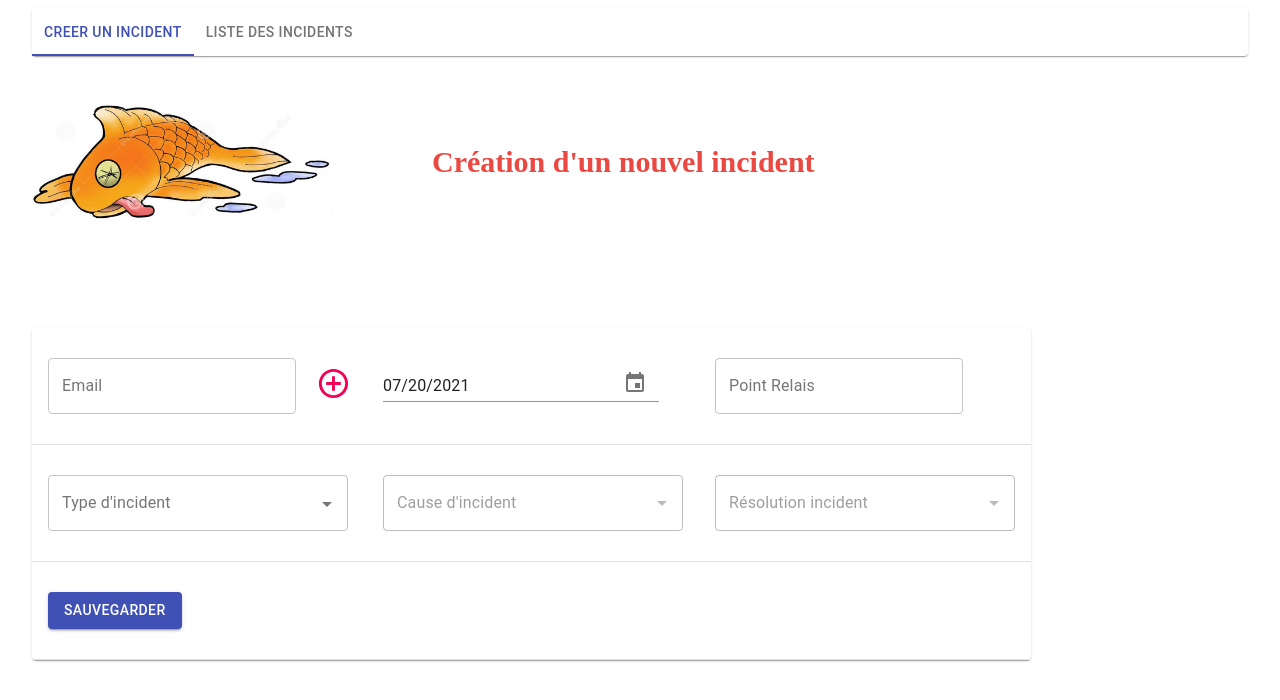
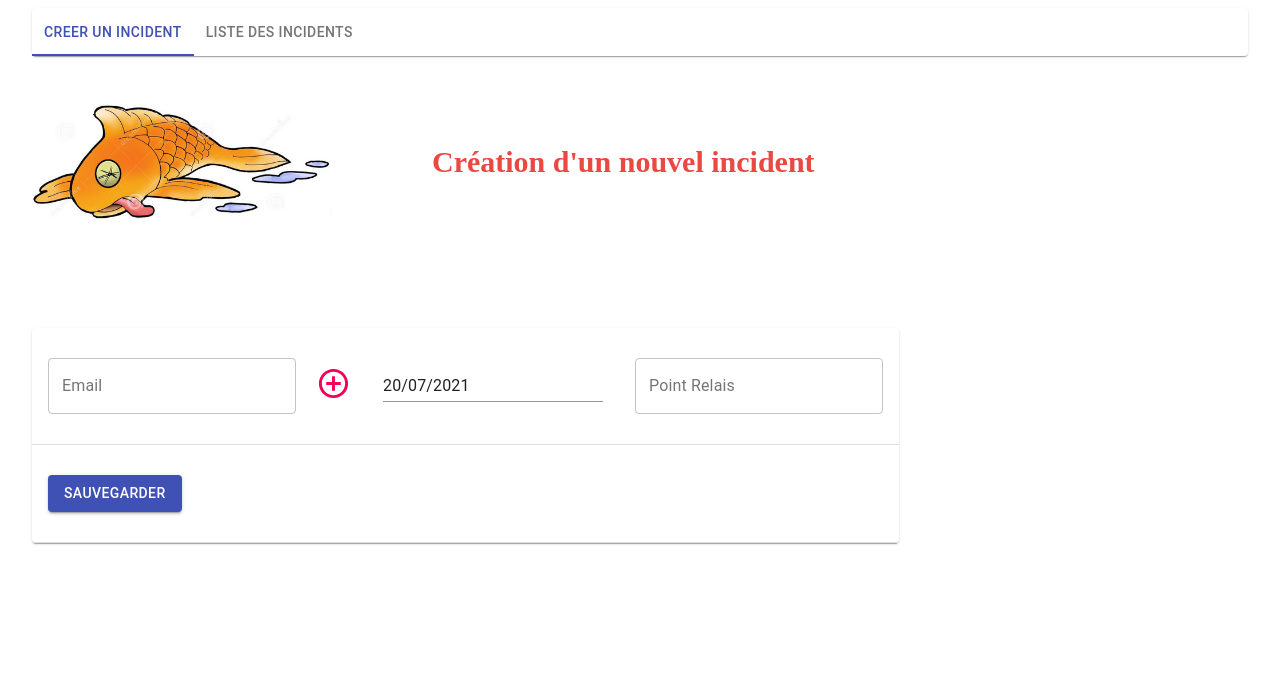
Before and after one commit to chabidou/poissonade, a React (Create React App) app in the folder front/: page /createIncident in a window 1280 px wide. Shown: the top 700 px of the page. Built offline with nearby package versions, Linux system fonts and the light colour scheme.

Commit message:
[FRONT] plug field to form (some troubles with date)

```diff
--- a/front/src/components/NewIncidentPage/index.js
+++ b/front/src/components/NewIncidentPage/index.js
@@ -10,38 +10,72 @@ import Table from '@material-ui/core/Table';
 import TableBody from '@material-ui/core/TableBody';
 import TableCell from '@material-ui/core/TableCell';
 import TableContainer from '@material-ui/core/TableContainer';
-import TableHead from '@material-ui/core/TableHead';
 import TableRow from '@material-ui/core/TableRow';
 import Paper from '@material-ui/core/Paper';
 
 import DateFnsUtils from '@date-io/date-fns';
 import {
   MuiPickersUtilsProvider,
-  KeyboardDatePicker,
+  DatePicker,
 } from '@material-ui/pickers';
 
 import './style.css';
 
+// TODO : move to constant file
 const incidentTypeList = ['Conditionnement', 'Livraison', 'Point Relais', 'Produit', 'Client'];
 const incidentOriginList = ['Retard', 'Casier manquant', 'Temperature'];
 const resolutionList = ['Email', 'Appel téléphonique', 'Remboursement partiel', 'Remboursmeent total'];
 const relayPoint = ['Biocoop', 'cafe de al gare', 'Biocoop da cote', 'Biocoop den bas'];
 
 // TODO display flashMessage after submit
+// TODO migrate form to formik ?
 
 class NewIncidentPage extends React.Component {
   constructor(props) {
     super(props);
-    this.state = {};
+
+    this.state = {
+      email: null,    // must be an empty array
+      date: new Date(),
+      relayPoint: null,
+      incidentType: null,
+      incidentCause: null,
+      incidentResolution: null,
+    };
+
+    this.handleInputChange = this.handleInputChange.bind(this);
+    this.handleDateChange = this.handleDateChange.bind(this);
+    this.handleSubmit = this.handleSubmit.bind(this);
+  }
+
+  // handle date change
+  handleDateChange(newDate) {
+    let date = new Date(newDate);
+    this.setState({
+      date: `${date.getDate()}/${date.getMonth()}/${date.getFullYear()}`
+    });
   }
 
   // Incident type change
-  handleTypeChange(event, value) {
-    console.log('---- TYPE : ', event, '-------', value);
+  handleInputChange(event) {
+    let name = event.target.name;
+    let valueForm = event.target.value;
+
+    this.setState({
+      [name]: valueForm
+    });
+
+    console.log('---- Display State : ', this.state);
   }
+
+  // Incident type change
+  handleSubmit(event, value) {
+
+  }
+
   render() {
-    // const [selectedDate, handleTypeChange] = this.state;
-
+    const { date }  =this.state;
+console.log('---- DATE RENDER : ', date);
     return (
       <div className="newIncidentWrapper">
         <div className="header">
@@ -50,7 +84,7 @@ class NewIncidentPage extends React.Component {
         </div>
 
           <div className="form">
-            <form>
+            <form onSubmit={this.handleSubmit}>
               <FormControl>
                 <TableContainer component={Paper}>
                   <Table>
@@ -60,7 +94,13 @@ class NewIncidentPage extends React.Component {
                         <TableCell>
                           <div className="emailArea">
                             <span className="email">
-                              <TextField type="email" label="Email" variant="outlined" name="email[]"/>
+                              <TextField
+                                type="email"
+                                label="Email"
+                                variant="outlined"
+                                name="email"
+                                onChange={this.handleInputChange}
+                              />
                             </span>
                             <span className="addEmail">
                               <AddCircleOutlineIcon color="secondary" fontSize="large"/>
@@ -69,49 +109,58 @@ class NewIncidentPage extends React.Component {
                         </TableCell>
                         <TableCell>
                           <MuiPickersUtilsProvider utils={DateFnsUtils}>
-                            <KeyboardDatePicker
-                              clearable
-                              // value={selectedDate}
+                            <DatePicker
+                              value={this.state.date}
                               placeholder="Date"
-                              // onChange={date => handleDateChange(date)}
+                              onChange={date => this.handleDateChange(date)}
                               minDate={new Date()}
-                              format="MM/dd/yyyy"
-                              name="Date"
+                              format="dd/MM/yyyy"
+                              name="date"
                             />
                           </MuiPickersUtilsProvider>
                         </TableCell>
                         <TableCell>
-                          <TextField label="Point Relais" variant="outlined" name="relayPoint"/>
+                          <TextField
+                            label="Point Relais"
+                            variant="outlined"
+                            name="relayPoint"
+                            onChange={this.handleInputChange}
+                          />
                         </TableCell>
                       </TableRow>
 
-                      <TableRow>
-                        <TableCell>
-                          <Autocomplete
-                            onInputChange={(event, value) => this.handleTypeChange(event, value)}
-                            options={incidentTypeList}
-                            getOptionLabel={(label) => label}
-                            style={{ width: 300 }}
-                            renderInput={(params) => <TextField {...params} label="Type d'incident" variant="outlined" />}
-                          />
-                        </TableCell>
-                        <TableCell>
-                          <Autocomplete
-                            disabled
-                            getOptionLabel={(label) => label}
-                            style={{ width: 300 }}
-                            renderInput={(params) => <TextField {...params} label="Cause d'incident" variant="outlined" />}
-                          />
-                        </TableCell>
-                        <TableCell>
-                          <Autocomplete
-                            disabled
-                            getOptionLabel={(label) => label}
-                            style={{ width: 300 }}
-                            renderInput={(params) => <TextField {...params} label="Résolution incident" variant="outlined" />}
-                          />
-                        </TableCell>
-                      </TableRow>
+                      {/*<TableRow>*/}
+                        {/*<TableCell>*/}
+                          {/*<Autocomplete*/}
+                            {/*onInputChange={(event, value) => this.handleTypeChange(event, value)}*/}
+                            {/*options={incidentTypeList}*/}
+                            {/*getOptionLabel={(label) => label}*/}
+                            {/*style={{ width: 300 }}*/}
+                            {/*renderInput={(params) => <TextField {...params} label="Type d'incident" variant="outlined" />}*/}
+                            {/*name="incidentType"*/}
+                          {/*/>*/}
+                        {/*</TableCell>*/}
+                        {/*<TableCell>*/}
+                          {/*<Autocomplete*/}
+                            {/*disabled*/}
+                            {/*getOptionLabel={(label) => label}*/}
+                            {/*options={[]}*/}
+                            {/*style={{ width: 300 }}*/}
+                            {/*renderInput={(params) => <TextField {...params} label="Cause d'incident" variant="outlined" />}*/}
+                            {/*name="incidentCause"*/}
+                          {/*/>*/}
+                        {/*</TableCell>*/}
+                        {/*<TableCell>*/}
+                          {/*<Autocomplete*/}
+                            {/*disabled*/}
+                            {/*getOptionLabel={(label) => label}*/}
+                            {/*optios={[]}*/}
+                            {/*style={{ width: 300 }}*/}
+                            {/*renderInput={(params) => <TextField {...params} label="Résolution incident" variant="outlined" />}*/}
+                            {/*name="incidentResolution"*/}
+                          {/*/>*/}
+                        {/*</TableCell>*/}
+                      {/*</TableRow>*/}
 
                       <TableRow>
                         <TableCell colSpan={3}>
```
